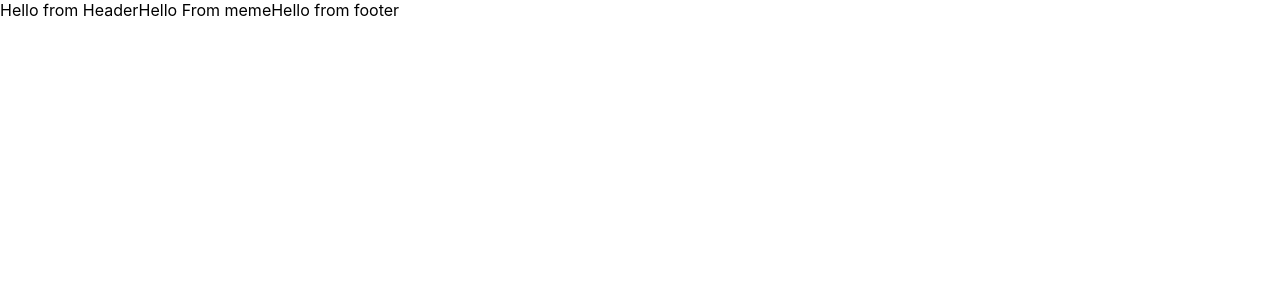
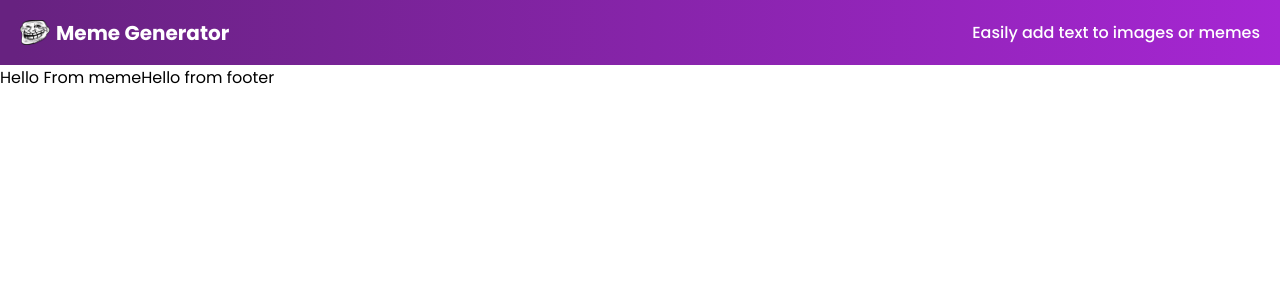
Before and after one commit to NayoBaez/meme-generator, a React (Create React App) app: page / in a window 1280 px wide. Shown: the top 300 px of the page. Built offline with nearby package versions, Linux system fonts and the light colour scheme.

Commit message:
Feature: add header title & image

```diff
--- a/public/index.html
+++ b/public/index.html
@@ -8,6 +8,12 @@
     <meta
       name="description"
       content="Web site created using create-react-app"
+    />
+    <link rel="preconnect" href="https://fonts.googleapis.com" />
+    <link rel="preconnect" href="https://fonts.gstatic.com" crossorigin />
+    <link
+      href="https://fonts.googleapis.com/css2?family=Poppins:ital,wght@0,100;0,200;0,300;0,400;0,500;0,600;0,700;0,800;0,900;1,100;1,200;1,300;1,400;1,500;1,600;1,700;1,800;1,900&display=swap"
+      rel="stylesheet"
     />
     <link rel="apple-touch-icon" href="%PUBLIC_URL%/logo192.png" />
     <!--
@@ -24,7 +30,7 @@
       work correctly both with client-side routing and a non-root public URL.
       Learn how to configure a non-root public URL by running `npm run build`.
     -->
-    <title>React App</title>
+    <title>Meme Generator</title>
   </head>
   <body>
     <noscript>You need to enable JavaScript to run this app.</noscript>
--- a/src/App.css
+++ b/src/App.css
@@ -1,38 +1,36 @@
-.App {
-  text-align: center;
+* {
+  box-sizing: border-box;
 }
 
-.App-logo {
-  height: 40vmin;
-  pointer-events: none;
+body {
+  font-family: "Poppins", sans-serif;
+  margin: 0;
 }
 
-@media (prefers-reduced-motion: no-preference) {
-  .App-logo {
-    animation: App-logo-spin infinite 20s linear;
-  }
+main {
+  padding: 36px;
 }
 
-.App-header {
-  background-color: #282c34;
-  min-height: 100vh;
+.header {
   display: flex;
-  flex-direction: column;
   align-items: center;
-  justify-content: center;
-  font-size: calc(10px + 2vmin);
+  height: 65px;
+  background: linear-gradient(90deg, #672280 1.18%, #a626d3 100%);
   color: white;
+  padding: 20px;
 }
 
-.App-link {
-  color: #61dafb;
+.header--image {
+  height: 100%;
+  margin-right: 6px;
 }
 
-@keyframes App-logo-spin {
-  from {
-    transform: rotate(0deg);
-  }
-  to {
-    transform: rotate(360deg);
-  }
+.header--title {
+  font-size: 1.25rem;
+  margin-right: auto;
 }
+
+.header--project {
+  font-size: 1rem;
+  font-weight: 500;
+}
--- a/src/App.js
+++ b/src/App.js
@@ -2,6 +2,7 @@ import React from "react";
 import Header from "./components/Header";
 import Meme from "./components/Meme";
 import Footer from "./components/Footer";
+import "./App.css";
 
 export default function App() {
   return (
--- a/src/components/Header.js
+++ b/src/components/Header.js
@@ -1,5 +1,11 @@
 import React from "react";
 
 export default function Header() {
-  return <>Hello from Header</>;
+  return (
+    <header className="header">
+      <img src="../images/troll-face.png" className="header--image" />
+      <h2 className="header--title">Meme Generator</h2>
+      <h4 className="header--project"> Easily add text to images or memes</h4>
+    </header>
+  );
 }
```
Also changed, not shown: public/images/troll-face.png (added).
